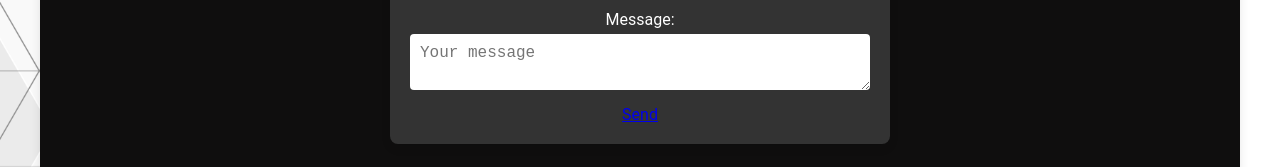
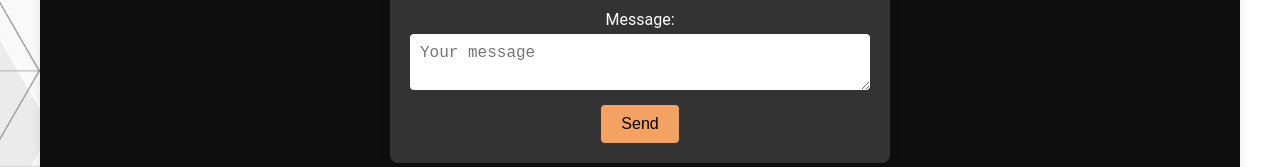
Before and after one commit to Loverzzz/reyportofolio, a React (Vite) app: page / in a window 1280 px wide. Shown: the part 1926-2093 px from the top of the page. Built offline with nearby package versions, Linux system fonts and the light colour scheme.

Commit message:
Update Contact.tsx

```diff
--- a/src/components/Contact.tsx
+++ b/src/components/Contact.tsx
@@ -1,3 +1,4 @@
+// Contact.tsx
 import React from "react";
 
 const Contact: React.FC = () => {
@@ -28,13 +29,10 @@ const Contact: React.FC = () => {
             required
           />
 
-          {/* Button as link to open email client */}
-          <a
-            href="mailto:reynaldstar@gmail.com?subject=Contact%20from%20Website&body="
-            className="inline-block bg-blue-500 text-white py-2 px-6 rounded-lg text-lg transition duration-300 hover:bg-blue-600"
-          >
+          {/* Updated button */}
+          <button type="submit" className="contact-button">
             Send
-          </a>
+          </button>
         </form>
       </div>
     </section>
```
